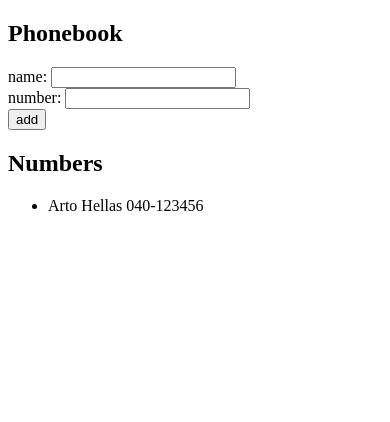
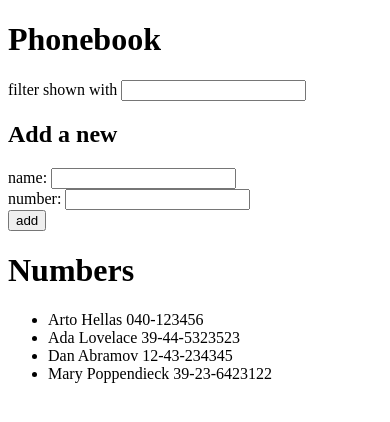
Before and after one commit to haidchu/fullstack-open-2023, a React (Vite) app in the folder part2/phonebook/: page / in a window 390 px wide. Shown: the top 422 px of the page. Built offline with nearby package versions, Linux system fonts and the light colour scheme.

Commit message:
added ex 2.9: the phonebook step 4

```diff
--- a/part2/phonebook/src/App.jsx
+++ b/part2/phonebook/src/App.jsx
@@ -2,11 +2,14 @@
 
 const App = () => {
     const [persons, setPersons] = useState([
-        { name: "Arto Hellas", number: "040-123456" },
+        { name: "Arto Hellas", number: "040-123456", id: 1 },
+        { name: "Ada Lovelace", number: "39-44-5323523", id: 2 },
+        { name: "Dan Abramov", number: "12-43-234345", id: 3 },
+        { name: "Mary Poppendieck", number: "39-23-6423122", id: 4 },
     ]);
+    const [filtered, setFiltered] = useState([...persons]);
     const [newName, setNewName] = useState("");
     const [newNumber, setNewNumber] = useState("");
-
     const addPerson = (event) => {
         event.preventDefault();
         const personObject = {
@@ -26,9 +29,22 @@
     const handleNumberChange = (event) => {
         setNewNumber(event.target.value);
     };
+    const handleFilterChange = (event) => {
+        setFiltered(
+            persons.filter((person) =>
+                person.name
+                    .toLowerCase()
+                    .includes(event.target.value.toLowerCase())
+            )
+        );
+    };
     return (
         <div>
-            <h2>Phonebook</h2>
+            <h1>Phonebook</h1>
+            <form>
+                filter shown with <input onChange={handleFilterChange}/>
+            </form>
+            <h2>Add a new</h2>
             <form onSubmit={addPerson}>
                 <div>
                     name: <input value={newName} onChange={handleNameChange} />
@@ -41,9 +57,9 @@
                     <button type="submit">add</button>
                 </div>
             </form>
-            <h2>Numbers</h2>
+            <h1>Numbers</h1>
             <ul>
-                {persons.map((person) => {
+                {filtered.map((person) => {
                     return (
                         <li key={person.name}>
                             {person.name} {person.number}
```
